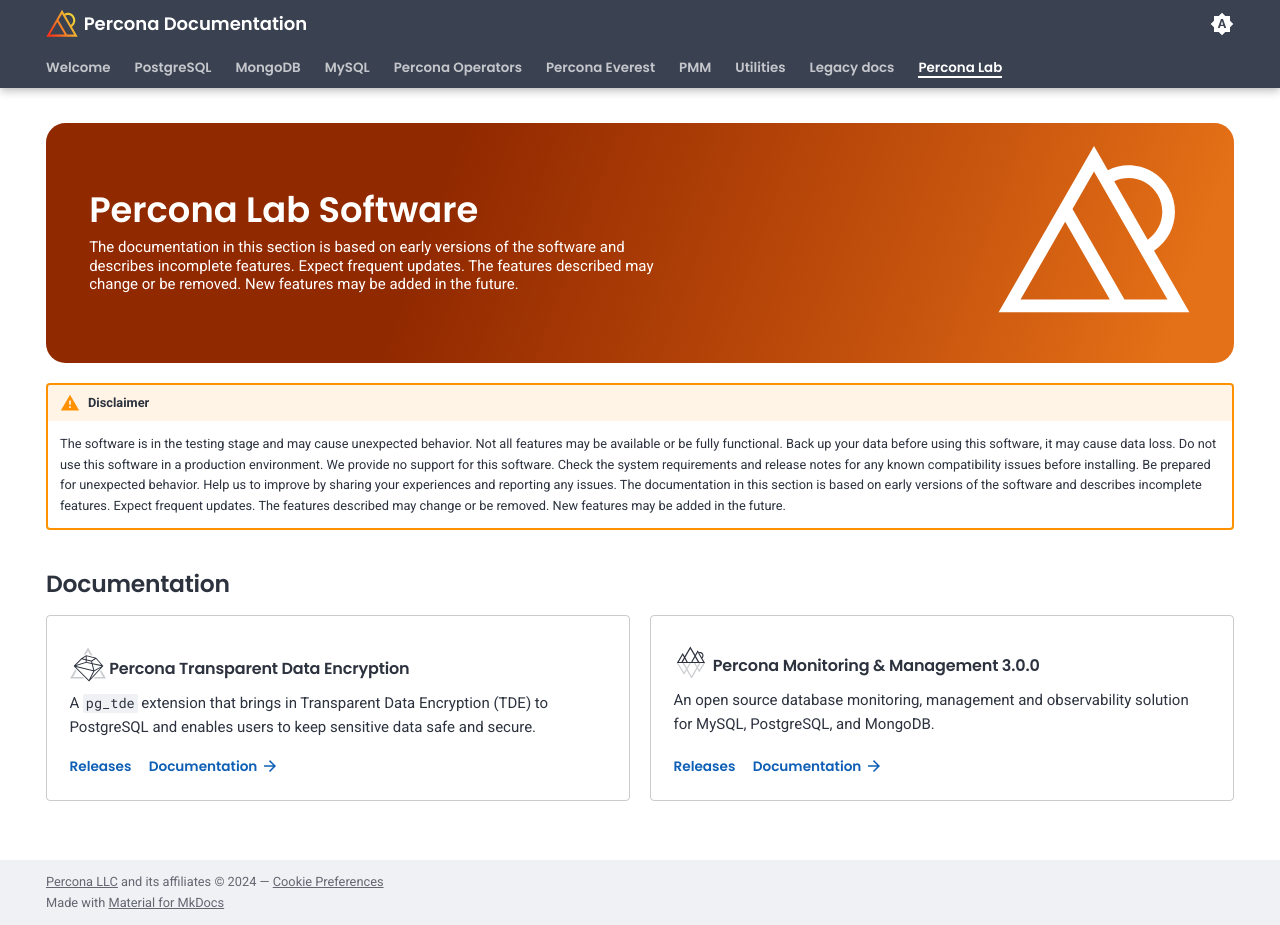
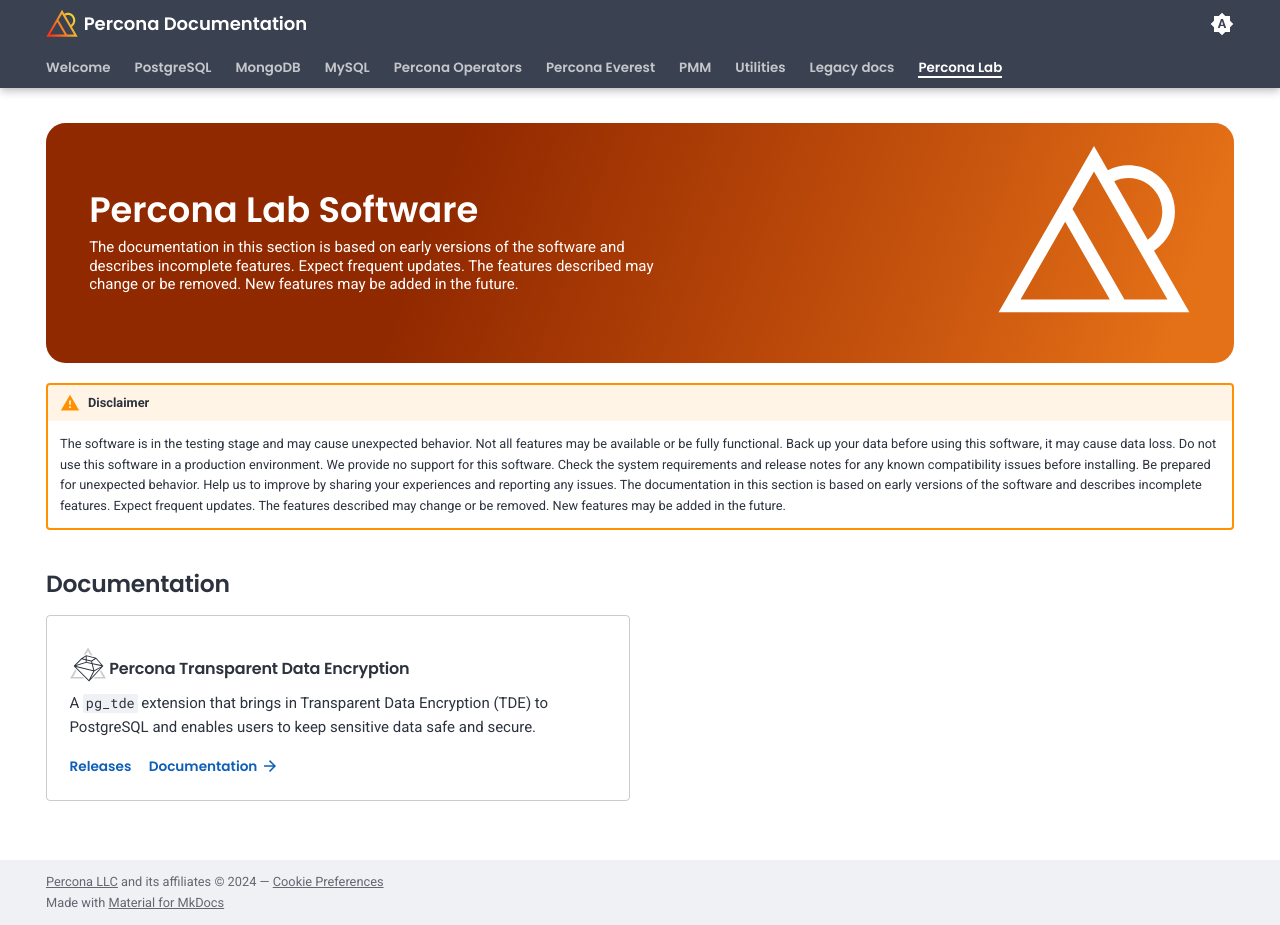
Before and after one commit to percona/docs-home, an MkDocs documentation site: the page built from docs/percona-lab.md, in a window 1280 px wide and 925 px high. Built offline with MkDocs 1.6.1 and Material for MkDocs 9.7.7, drawn with Linux system fonts in a browser that asks for light colours.

Commit message:
Remove PMM from the percona lab tab 	new file:   archived/percona-lab-pmm 	modified:   docs/percona-lab.md

```diff
--- a/docs/percona-lab.md
+++ b/docs/percona-lab.md
@@ -37,17 +37,4 @@
 
 </div>
 </div>
-<div data-banner markdown>
-
-### <span style="font-size:1.875em;margin-right:0.0625em">:percona-pmm:</span> Percona Monitoring & Management 3.0.0 {.title}
-
-An open source database monitoring, management and observability solution for MySQL, PostgreSQL, and MongoDB.
-
-<div class="actions" markdown>
-
-[Releases](https://pmm-doc-3-0.onrender.com/release-notes/index.html)
-[Documentation :material-arrow-right:](https://pmm-doc-3-0.onrender.com/index.html)
-
 </div>
-</div>
-</div>
```
Also changed, not shown: 1 other file.
